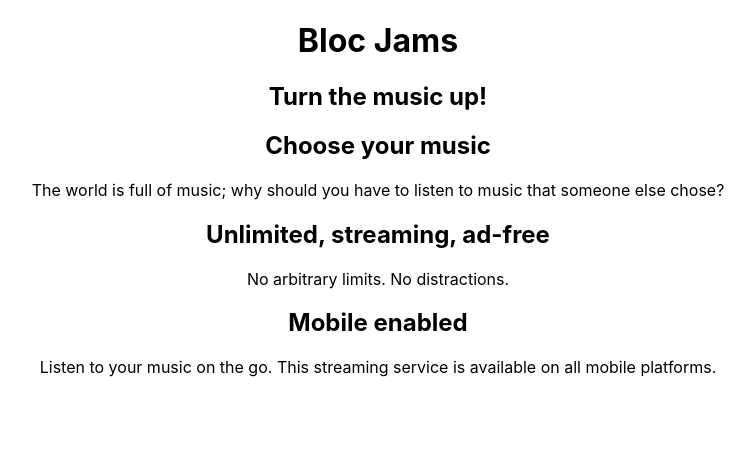
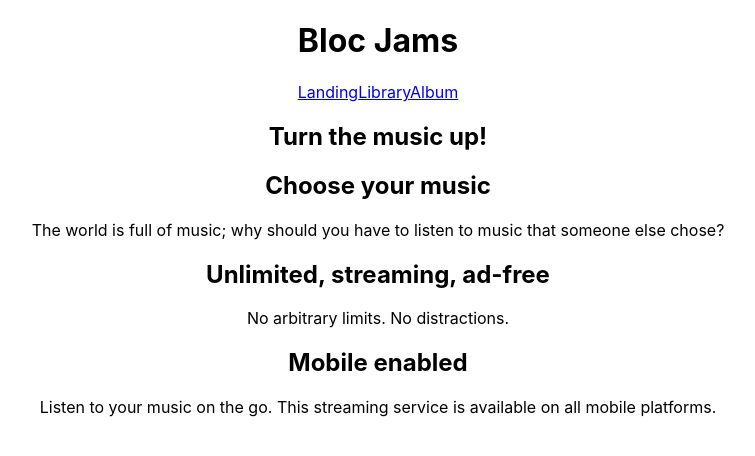
Before and after one commit to daisukatione/bloc-jams-react, a React (Create React App) app: page / in a window 1280 px wide. Shown: the top 456 px of the page, without its empty margins (262-1017 px from the left). Built offline with nearby package versions, Linux system fonts and the light colour scheme.

Commit message:
updated checkpoint

```diff
--- a/src/App.js
+++ b/src/App.js
@@ -12,11 +12,15 @@ class App extends Component {
       <div className="App">
         <header>
           <h1>Bloc Jams</h1>
+          <nav>
+            <Link to='/'>Landing</Link>
+            <Link to='/library/'>Library</Link>
+            <Link to='/album/something/'>Album</Link>
+          </nav>
         </header>
         <main>
           <Route exact path="/" component={Landing} />
           <Route path="/library" component={Library} />
-          <Route path="/album/" component={Album} />
           <Route path="/album/:slug" component={Album} />
         </main>
       </div>
```
